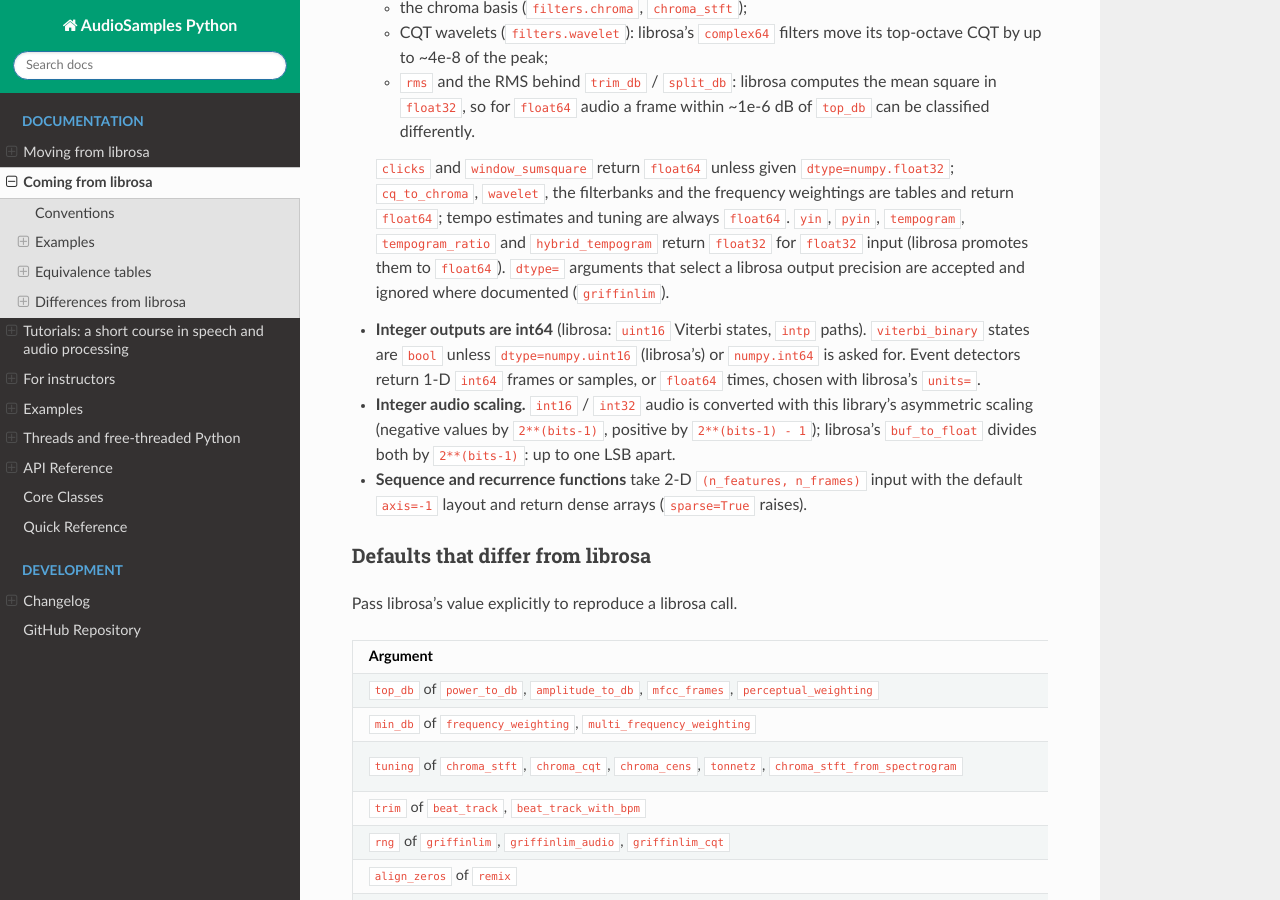
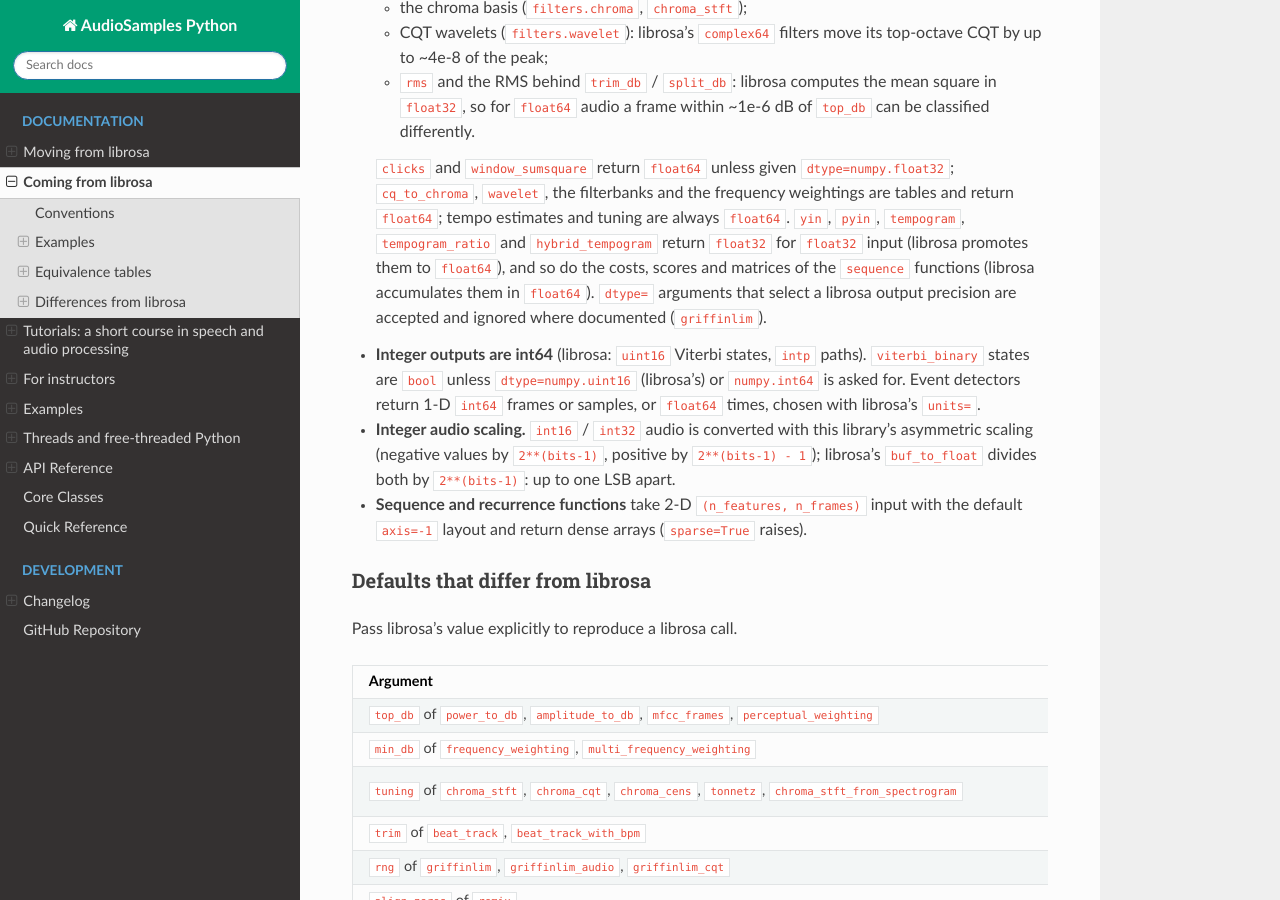
Before and after one commit to jmg049/audio_samples_python, a Sphinx documentation site: the page built from docs/source/librosa_migration.rst, in a window 1280 px wide and 900 px high, scrolled down 16181 px. Built offline with Sphinx 7.4.7 and the Read the Docs theme 3.1.0, drawn with Linux system fonts in a browser that asks for light colours; pages that are not in the unit, such as notebooks, are missing from menus; some of the changed text lies outside the part shown.

Commit message:
docs: note vqt intervals and sequence precision in the librosa migration guide; fix the README comparison snippet

```diff
--- a/docs/source/librosa_migration.rst
+++ b/docs/source/librosa_migration.rst
@@ -1478,7 +1478,9 @@ Shapes and types
   frequency weightings are tables and return ``float64``;
   tempo estimates and tuning are always ``float64``. ``yin``, ``pyin``,
   ``tempogram``, ``tempogram_ratio`` and ``hybrid_tempogram`` return
-  ``float32`` for ``float32`` input (librosa promotes them to ``float64``).
+  ``float32`` for ``float32`` input (librosa promotes them to ``float64``), and so
+  do the costs, scores and matrices of the ``sequence`` functions (librosa
+  accumulates them in ``float64``).
   ``dtype=`` arguments that select a librosa output precision are accepted and
   ignored where documented (``griffinlim``).
 - **Integer outputs are int64** (librosa: ``uint16`` Viterbi states, ``intp``
```
Also changed, not shown: other parts of docs/source/librosa_migration.rst (+1 -1 lines), README.md (+1 -1 lines), 1 other file.
